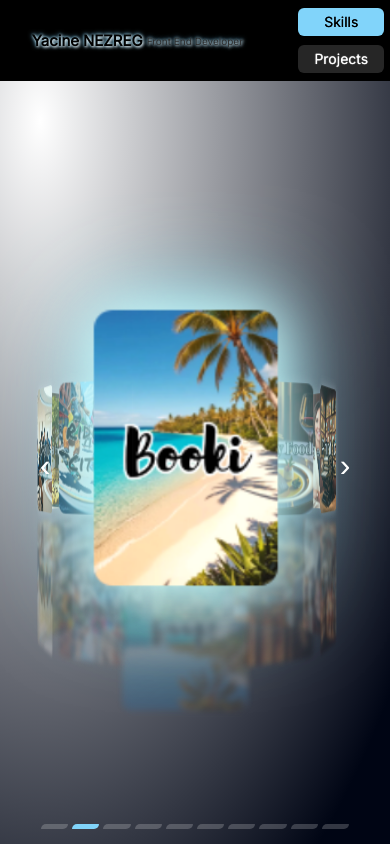
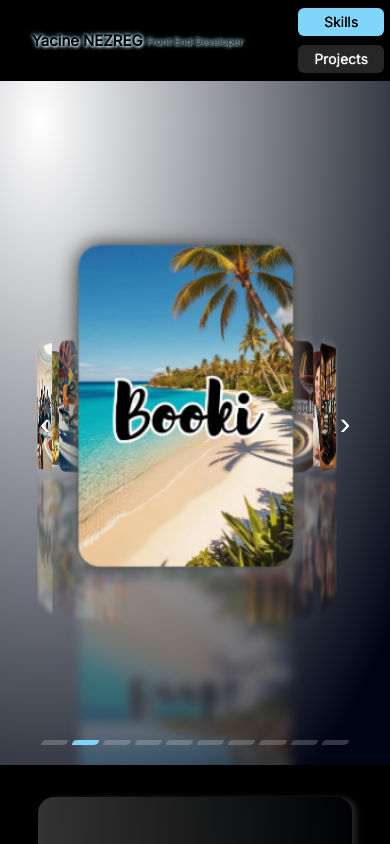
Before and after one commit to Koryas57/P12-my-portfolio, a React (Vite) app: page / in a window 390 px wide. Shown: the top 844 px of the page. Built offline with nearby package versions, Linux system fonts and the light colour scheme; no server answers.

Commit message:
style: refine carousel reflection scale while on active

```diff
--- a/src/components/Carousel/Carousel3D.scss
+++ b/src/components/Carousel/Carousel3D.scss
@@ -52,21 +52,21 @@
   a::after {
     content: "";
     position: absolute;
-    top: 124%; /* Place le reflet juste sous l'image */
+    top: 124%;
     left: -13%;
     width: 125%;
     height: 100%;
     background-image: var(--image-url);
     background-size: cover;
     background-position: center;
-    filter: opacity(0.3) blur(3px); /* Transparence et flou pour le reflet */
-    z-index: -1; /* Place le reflet derrière */
-    border-radius: 8px; /* Respecte le radius de l'image principale */
-    transition: transform 1s ease, opacity 1s ease; /* Transition fluide */
+    filter: opacity(0.3) blur(3px);
+    z-index: -1;
+    border-radius: 8px;
+    transition: transform 1s ease, opacity 1s ease;
   }
 
   &:not(.active) {
-    opacity: 1; /* Images non actives plus transparentes */
+    opacity: 1;
 
     a::after {
       transform: scaleY(-1) scale(0.8);
@@ -84,8 +84,7 @@
       transition: all ease-in-out;
     }
     a img {
-      box-shadow: 0 0 30px rgb(190 234 255), 0 0 60px rgb(129 212 250);
-      filter: brightness(1.1); /* Mise en lumière */
+      box-shadow: 0 0 10px rgb(0, 0, 0), 0 0 10px rgb(255, 255, 255);
       transform: scale(1.05) rotateY(1turn) translateY(20px); /* Mise en avant légère */
     }
     a::after {
@@ -111,11 +110,6 @@
   display: flex;
   align-items: center;
   justify-content: center;
-  transition: background 0.3s ease;
-
-  &:hover {
-    background: rgba(255, 255, 255, 0.4);
-  }
 
   &.left {
     left: 20px;
@@ -142,7 +136,7 @@
   height: 100%;
   background: rgba(255, 255, 255, 0.2);
   margin: 0 2px;
-  transition: background 0.3s ease;
+  transition: background 3s ease;
   border-radius: 150px 0;
 
   &.active {
@@ -188,6 +182,10 @@
     width: 180px;
     height: 250px;
   }
+
+  .carousel3d-item.active a::after {
+    top: 105%;
+  }
 }
 
 @media (max-width: 790px) {
@@ -202,7 +200,12 @@
   }
 
   .carousel3d-item.active a img {
-    transform: scale(1.2) rotateY(1turn);
+    transform: scale(1.75) rotateY(1turn);
+  }
+
+  .carousel3d-item.active a::after {
+    transform: scaleY(-1) scale(1.38) rotateY(1turn);
+    top: 160%;
   }
 }
 
@@ -216,9 +219,17 @@
     width: 130px;
     height: 210px;
   }
+
+  .carousel3d-item.active a::after {
+    top: 162%;
+  }
 }
 
 @media (max-width: 576px) {
+  .carousel3d-container {
+    height: 81vh;
+  }
+
   .carousel3d {
     width: 140px;
     height: 220px;
@@ -235,10 +246,6 @@
     width: 120px;
     height: 200px;
   }
-
-  .carousel3d-item.active a img {
-    transform: scale(1.35) rotateY(1turn);
-  }
 }
 
 @media (max-width: 390px) {
@@ -250,10 +257,6 @@
   .carousel3d-item {
     width: 100px;
     height: 150px;
-  }
-
-  .carousel3d-item.active a img {
-    transform: scale(1.5) rotateY(1turn);
   }
 }
 
--- a/src/components/Carousel/Carousel3D.tsx
+++ b/src/components/Carousel/Carousel3D.tsx
@@ -1,4 +1,4 @@
-import React, { useState, useEffect } from 'react';
+import React, { useState, useEffect, useRef } from 'react';
 import Image1 from '../../assets/images/image1.webp';
 import Image2 from '../../assets/images/image2.webp';
 import Image3 from '../../assets/images/image3.webp';
@@ -28,7 +28,8 @@ export const Carousel3D: React.FC = () => {
   const [angle, setAngle] = useState(0);
   const [currentIndex, setCurrentIndex] = useState(0);
   const [isPaused, setIsPaused] = useState(false);
-  const [translateZ, setTranslateZ] = useState('30rem'); // Dynamique pour gérer la responsivité
+  const [translateZ, setTranslateZ] = useState('30rem'); // Gérer la responsivité
+  const startX = useRef<number | null>(null); // Gestion du swipe
   const totalImages = images.length;
   const stepAngle = 360 / totalImages;
 
@@ -50,7 +51,7 @@ export const Carousel3D: React.FC = () => {
     const handleResize = () => {
       const screenWidth = window.innerWidth;
 
-      if (screenWidth <= 368) {
+      if (screenWidth <= 335) {
         setTranslateZ('8rem');
       } else if (screenWidth <= 390) {
         setTranslateZ('9rem');
@@ -96,7 +97,24 @@ export const Carousel3D: React.FC = () => {
     return () => clearInterval(interval);
   }, [isPaused]);
 
-  // Gère la rotation et la pause automatique
+  // Gestion du swipe pour mobile
+  const handleTouchStart = (e: React.TouchEvent) => {
+    startX.current = e.touches[0].clientX;
+  };
+
+  const handleTouchEnd = (e: React.TouchEvent) => {
+    if (startX.current === null) return;
+
+    const endX = e.changedTouches[0].clientX;
+    const deltaX = endX - startX.current;
+
+    if (deltaX > 50) handleRotation('left');
+    if (deltaX < -50) handleRotation('right');
+
+    startX.current = null;
+  };
+
+  // Gestion des rotations
   const handleRotation = (direction: 'left' | 'right') => {
     setIsPaused(true);
 
@@ -115,7 +133,11 @@ export const Carousel3D: React.FC = () => {
   };
 
   return (
-    <div className="carousel3d-container">
+    <div
+      className="carousel3d-container"
+      onTouchStart={handleTouchStart}
+      onTouchEnd={handleTouchEnd}
+    >
       {/* Flèches de navigation */}
       <button
         className="carousel-control left"
@@ -158,6 +180,10 @@ export const Carousel3D: React.FC = () => {
             key={index}
             className={`pagination-segment ${index === currentIndex ? 'active' : ''
               }`}
+            onClick={() => {
+              setAngle(index * stepAngle);
+              setCurrentIndex(index);
+            }}
           ></div>
         ))}
       </div>
```
